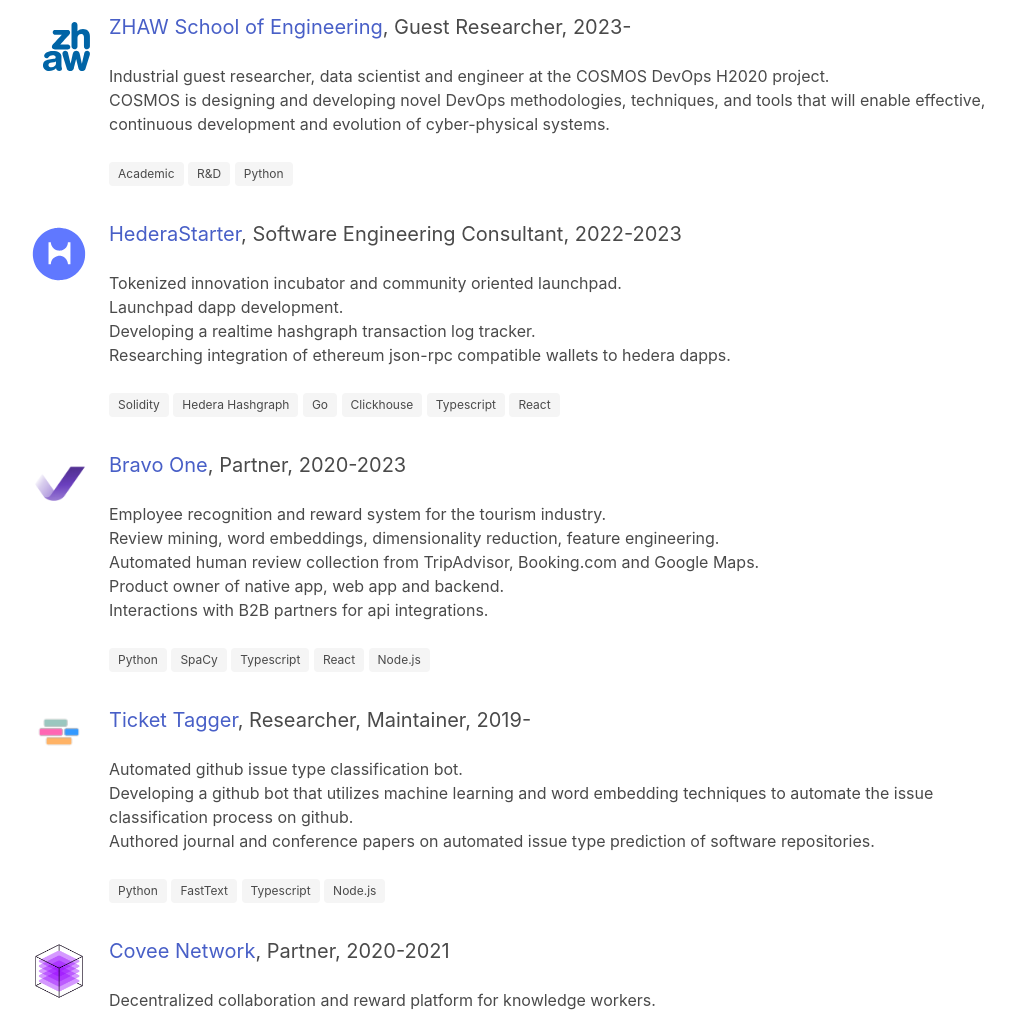
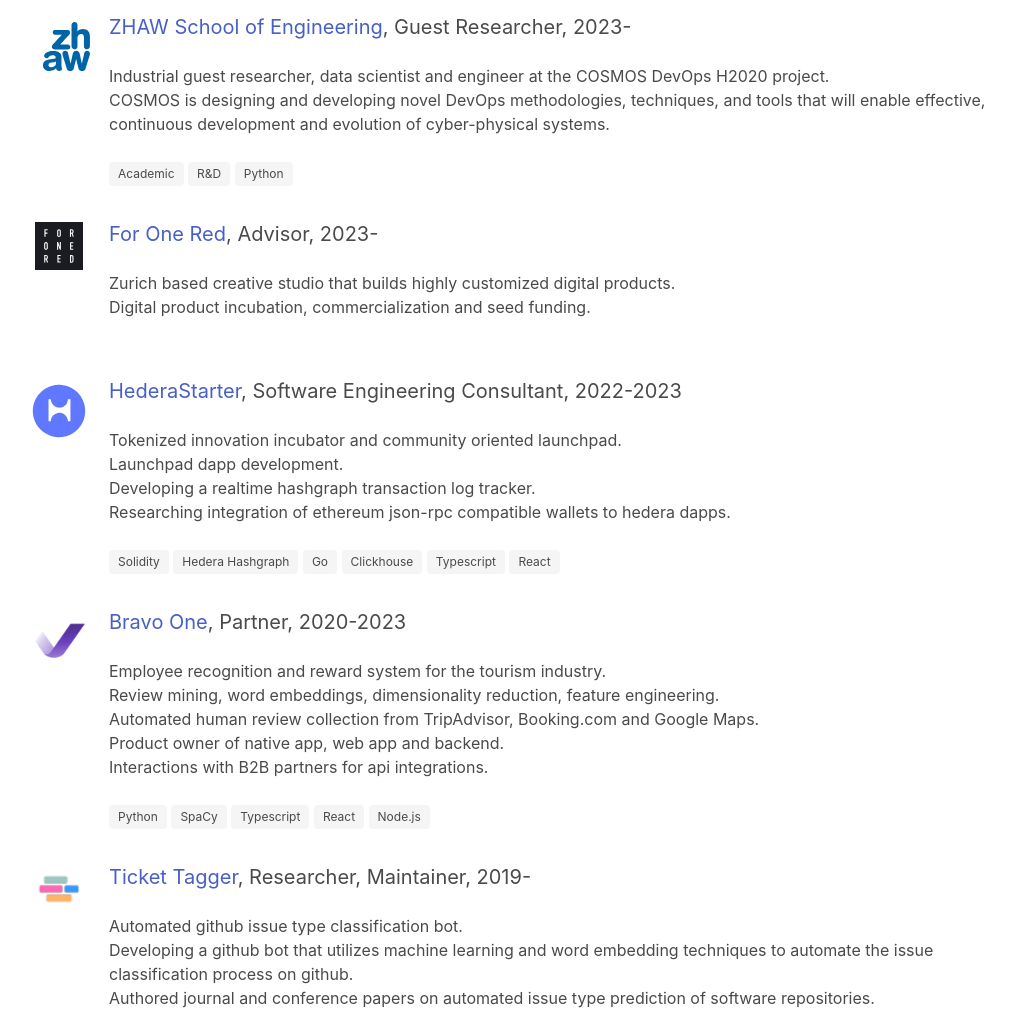
Before and after one commit to rafaelkallis/rafaelkallis.com, a plain HTML site: page public/index.html in a window 1280 px wide. Shown: the part 1117-2127 px from the top of the page, without its empty margins (133-1148 px from the left). Drawn offline with nearby package versions, Linux system fonts and the light colour scheme.

Commit message:
added foronered

```diff
--- a/public/index.html
+++ b/public/index.html
@@ -145,6 +145,27 @@
                 <span class="tag">Academic</span>
                 <span class="tag">R&D</span>
                 <span class="tag">Python</span>
+              </div>
+            </div>
+          </div>
+        </div>
+
+        <!-- foronered -->
+        <div class="block">
+          <div class="columns">
+            <div class="column is-1">
+              <figure class="image is-48x48 ml-2">
+                <img src="images/foronered.svg" alt="logo of for one red">
+              </figure>
+            </div>
+            <div class="column">
+              <p class="subtitle is-5"><a href="https://www.foronered.com/studio" rel="noopener noreferrer" target="_blank">For One Red</a>, Advisor, 2023-</p>
+              <div class="content">
+                <div>Zurich based creative studio that builds highly customized digital products.</div>
+                <div>Digital product incubation, commercialization and seed funding.</div>
+              </div>
+              <div>
+                <!-- <span class="tag"></span> -->
               </div>
             </div>
           </div>
```
Also changed, not shown: public/images/foronered.svg (added).
